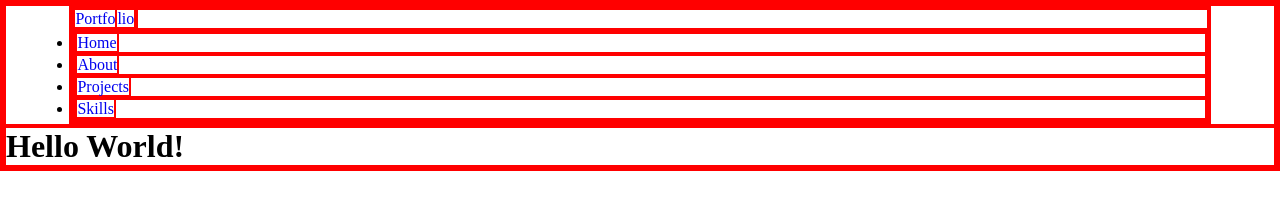
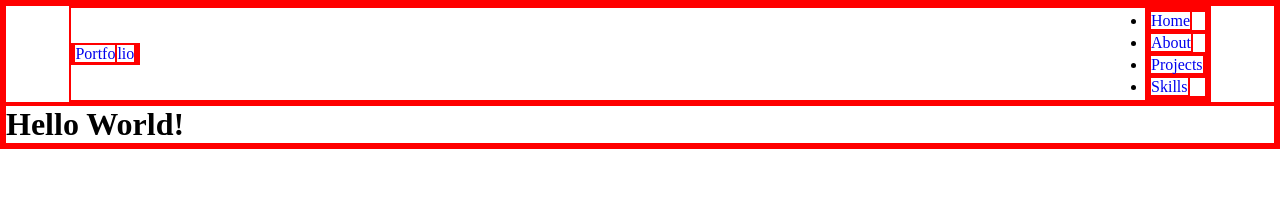
Before and after one commit to ugande/ugande.github.io, a plain HTML site: page index.html in a window 1280 px wide. Drawn offline with nearby package versions, Linux system fonts and the light colour scheme.

Commit message:
new changes added

```diff
--- a/css/styles.css
+++ b/css/styles.css
@@ -34,3 +34,10 @@ body {
     width: 90%;
     margin: 0 auto;
 }
+
+/* Header styles */
+.main-header .container {
+  display: flex;
+  align-items: center;
+  justify-content: space-between;
+}
```
